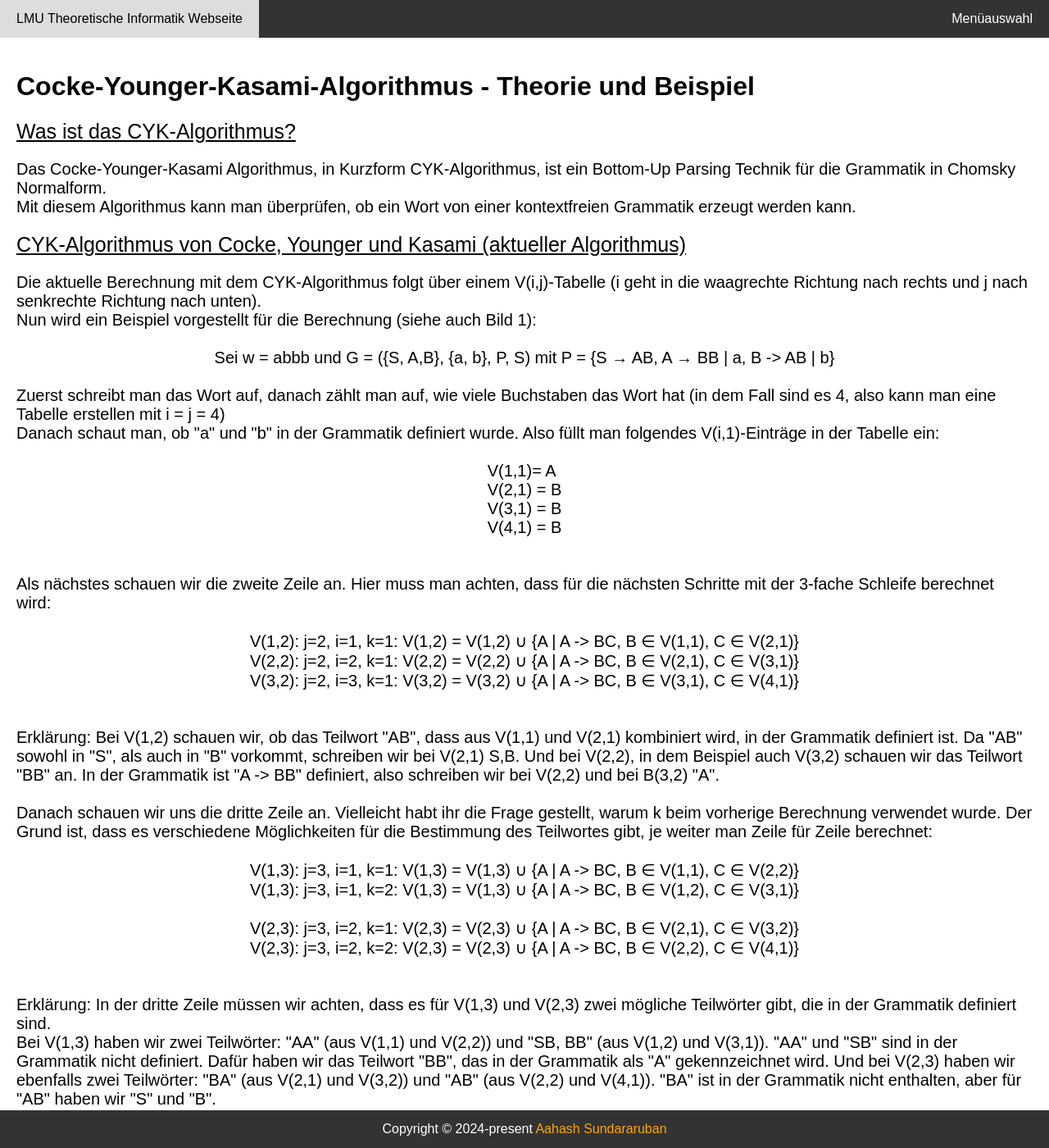
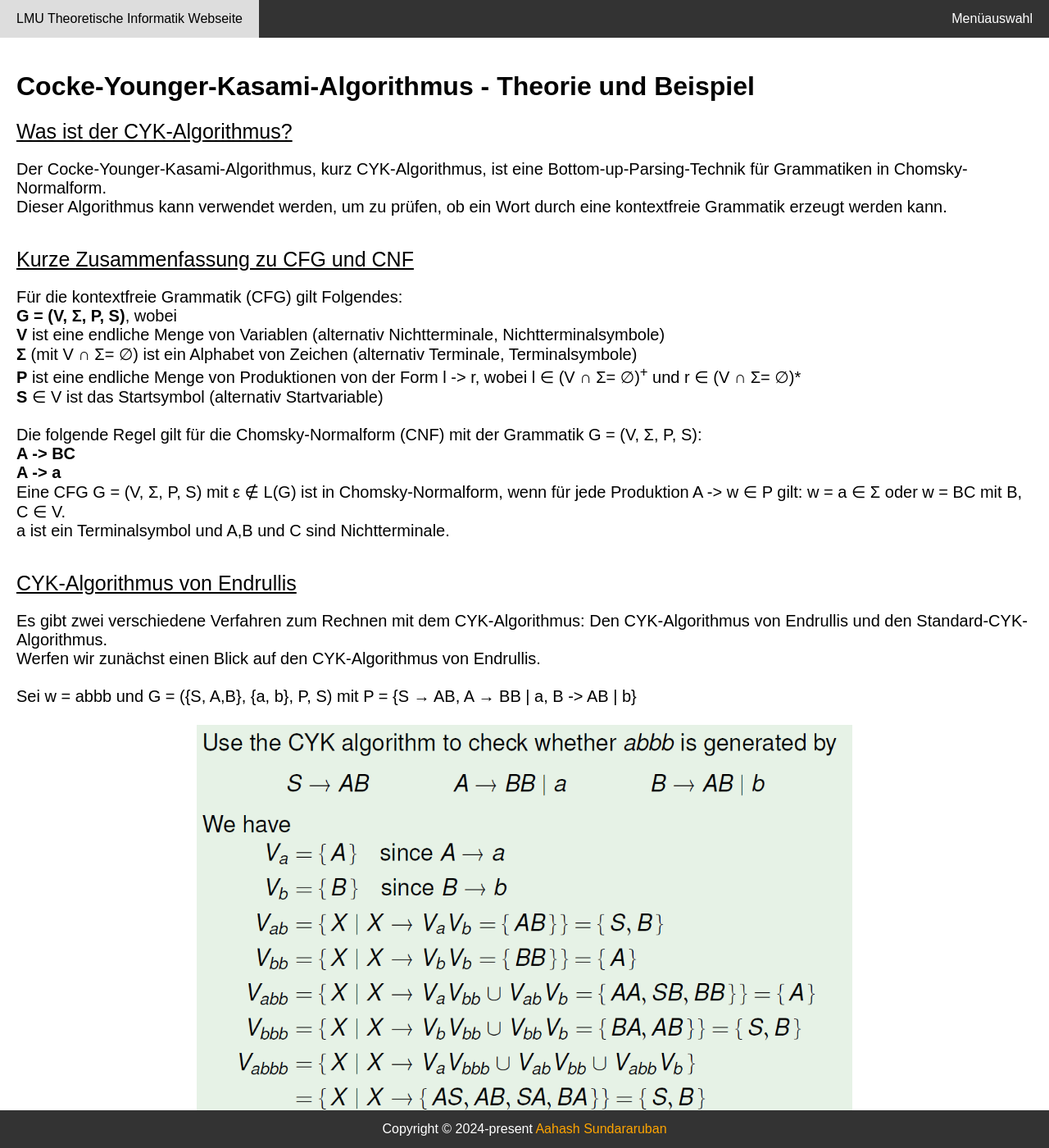
Before and after one commit to aahashderuffy/cyk-algorithm-endrullis, a Jekyll site: the page built from theory.md, in a window 1280 px wide and 1400 px high. Shown: the whole window at 82% size. Built offline with Jekyll 4.4.1, drawn with Linux system fonts in a browser that asks for light colours; some of the changed text lies outside the part shown.

Commit message:
Change content on the theory and example page

```diff
--- a/theory.md
+++ b/theory.md
@@ -45,153 +45,192 @@ p{
 
 <div style="padding: 20px;">
     <h1>Cocke-Younger-Kasami-Algorithmus - Theorie und Beispiel</h1>
-    <ht2> Was ist das CYK-Algorithmus?</ht2>
+    <ht2>Was ist der CYK-Algorithmus?</ht2>
     <p>
-        Das Cocke-Younger-Kasami Algorithmus, in Kurzform CYK-Algorithmus, ist ein Bottom-Up Parsing Technik für die Grammatik in Chomsky Normalform.
+        Der Cocke-Younger-Kasami-Algorithmus, kurz CYK-Algorithmus, ist eine Bottom-up-Parsing-Technik für Grammatiken in Chomsky-Normalform.
     <br>
-        Mit diesem Algorithmus kann man überprüfen, ob ein Wort von einer kontextfreien Grammatik erzeugt werden kann.
+        Dieser Algorithmus kann verwendet werden, um zu prüfen, ob ein Wort durch eine kontextfreie Grammatik erzeugt werden kann.
     </p>
-    <ht3> CYK-Algorithmus von Cocke, Younger und Kasami (aktueller Algorithmus)</ht3>
+    <br>
+    <ht3>Kurze Zusammenfassung zu CFG und CNF</ht3>
     <p>
-        Die aktuelle Berechnung mit dem CYK-Algorithmus folgt über einem V(i,j)-Tabelle (i geht in die waagrechte Richtung nach rechts und j nach senkrechte Richtung nach unten).
+        Für die kontextfreie Grammatik (CFG) gilt Folgendes:
     <br>
-        Nun wird ein Beispiel vorgestellt für die Berechnung (siehe auch Bild 1):
+        <b>G = (V, &Sigma;, P, S)</b>, wobei
+    <br>
+        <b>V</b> ist eine endliche Menge von Variablen (alternativ Nichtterminale, Nichtterminalsymbole)
+    <br>
+        <b>&Sigma;</b> (mit V &cap; &Sigma;= &empty;) ist ein Alphabet von Zeichen (alternativ Terminale, Terminalsymbole)
+    <br>
+        <b>P</b> ist eine endliche Menge von Produktionen von der Form l -> r,
+         wobei l &isin; (V &cap; &Sigma;= &empty;)<sup>+</sup> und r &isin; (V &cap; &Sigma;= &empty;)*
+    <br>
+        <b>S</b> &isin; V ist das Startsymbol (alternativ Startvariable)
     <br>
     <br>
-    <list>
-        Sei w = abbb und G = ({S, A,B}, {a, b}, P, S) mit P = {S → AB, A → BB | a, B -> AB | b}
-    </list>
+        Die folgende Regel gilt für die Chomsky-Normalform (CNF) mit der Grammatik G = (V, &Sigma;, P, S):
     <br>
-        Zuerst schreibt man das Wort auf, danach zählt man auf, wie viele Buchstaben das Wort hat (in dem Fall sind es 4, also kann man eine Tabelle erstellen mit i = j = 4)
+        <b>A -> BC</b>
     <br>
-        Danach schaut man, ob "a" und "b" in der Grammatik definiert wurde. Also füllt man folgendes V(i,1)-Einträge in der Tabelle ein:
+        <b>A -> a</b>
+    <br>
+        Eine CFG G = (V, &Sigma;, P, S) mit &epsilon; &notin; L(G) ist in Chomsky-Normalform,
+        wenn für jede Produktion A -> w &isin; P gilt: w = a &isin; &Sigma; oder w = BC mit B, C &isin; V.
+    <br>
+        a ist ein Terminalsymbol und A,B und C sind Nichtterminale.
+    </p>
+    <br>
+    <ht3>CYK-Algorithmus von Endrullis</ht3>
+    <p>
+        Es gibt zwei verschiedene Verfahren zum Rechnen mit dem CYK-Algorithmus: Den CYK-Algorithmus von Endrullis und den Standard-CYK-Algorithmus.
+    <br>
+        Werfen wir zunächst einen Blick auf den CYK-Algorithmus von Endrullis.
     <br>
     <br>
+        Sei w = abbb und G = ({S, A,B}, {a, b}, P, S) mit P = {S → AB, A → BB | a, B -&gt; AB | b}
+    <br>
+    <br>
+    <zentriert>
+        <img title="Neuer CYK-Algorithm von Dr. Jörg Endrullis" height="600" alt="Bild zur neuen Berechnung mit dem neuen CYK-Algorithmus" src="/bachelorarbeit-cyk/assets/images/new cyk algorithm.png" />
+    </zentriert>
+    <br>
+    <p2>
+        Bild 1: Berechnung mit dem neuen CYK-Algorithmus von Dr. Jörg Endrullis
+    <br />
+    <a href="http://joerg.endrullis.de/automata/12_parsing_cyk.pdf/print_12_parsing_cyk.pdf">(Quelle: http://joerg.endrullis.de/automata/12_parsing_cyk.pdf/print_12_parsing_cyk.pdf, Seite 4) </a>
+    </p2>
+    <br />
+        Erklärung: Zuerst schauen wir uns an, wie viele verschiedene Teilwörter in dem Wort "abbb" vorkommen. In dem Fall haben wir "a" und "b" und beide Teilwörter sind in der Grammatik definiert.
+    <br />
+    <br />
+        Als nächstes teilen wir das Wort "abbb" in 2er-Paare: "ab" und "bb". Wir überprüfen, ob das Ergebnis in der Grammatik definiert ist. Für "AB" haben wir "S, B" und für "BB" haben wir "A".
+    <br />
+    <br />
+        Danach nehmen wir die ersten drei Buchstaben ("abb") und die letzten drei Buchstaben ("bbb").
+    <br />
+    <br />
+        Für "abb" haben wir zwei mögliche Kombinationen, die wir berechnen können: "a" und "bb" , sowie "ab" und "b". Da wir schon im vorherigen Schritt berechnet haben, können wir einfach die Wörter kombinieren: "a" und "bb" ergibt "AA" und "ab" und "b" haben wir "SB, BB". Wir haben dann "BB", die in der Grammatik definiert wurde (A -&gt; BB).
+    <br />
+    <br />
+        Bei "bbb" wird ebenfalls genauso berechnet wie "abb"
+    <br />
+    <br />
+        Zum Schluss haben wir das Wort "abbb". Da haben wir drei verschiedene Kombinationsmöglichkeiten: "a" und "bbb", "ab" und "bb", "abb" und "b".
+    <br />
+        Für "a" und "bbb": "AS, AB"
+    <br />
+        Für "ab" und "bb": "SA, BA"
+    <br />
+        Für "abb" und "b": "AB"
+    <br />
+    <br />
+        Da "AB" in der Grammatik schon definiert ist (S und B) sind wir mit der Berechnung fertig, weil zum Schluss ein "S" steht.
+    <br />
+        Zur Überprüfung könnt ihr mal ableiten, um zu schauen, ob ihr bei der Berechnung mit dem neuen CYK-Algorithmus einen Fehler gemacht habt (siehe letzte Zeile im Bild 1).
+    </p>
+    <br>
+    <ht4>Unterschied zwischen dem Standard-CYK-Algorithmus und dem CYK-Algorithmus von Endrullis</ht4>
+    <p>
+        Der CYK-Algorithmus von Endrullis ist nicht der Standardalgorithmus. Der Unterschied zwischen den beiden besteht in der Darstellung und dem Berechnungsweg beim CYK-Algorithmus.
+    <br>
+    <br>
+        Beim <b>CYK-Algorithmus von Endrullis</b> wird das Wort in Teilwörter zerlegt und diese werden dann in aufsteigenden Wortpaaren berechnet. Zuerst wird ein Teilwort berechnet, dann in Paaren von 2 usw.
+    <br>
+    <br>
+        Beim <b>Standard-CYK-Algorithmus</b> wird die Berechnung anhand einer V(i,j)-Tabelle durchgeführt. Nehmen wir das gleiche Beispiel von oben.
+    <br>
+    <br>
+        Zuerst schreibt man das Wort auf. Danach zählt man, wie viele Buchstaben das Wort hat (in diesem Fall sind es 4, also kann man eine Tabelle mit i = j = 4 erstellen)
+    <br />
+        Überprüfen wir dann, ob "a" und "b" in der Grammatik definiert wurden. Also trägt man folgendes V(i,1)-Einträge in die Tabelle ein:
+    <br />
+    <br />
     <list>
         V(1,1)= A
-        <br>
+        <br />
         V(2,1) = B
-        <br>
+        <br />
         V(3,1) = B
-        <br>
+        <br />
         V(4,1) = B
     </list>
-    <br>
-    <br>
-        Als nächstes schauen wir die zweite Zeile an. Hier muss man achten, dass für die nächsten Schritte mit der 3-fache Schleife berechnet wird:
-    <br>
-    <br>
+    <br />
+    <br />
+        Als nächstes sehen wir uns die zweite Zeile an. Hier muss man darauf achten, dass die nächsten Schritte mit der 3-fach-Schleife berechnet werden:
+    <br />
+    <br />
     <list>
-        V(1,2): j=2, i=1, k=1: V(1,2) = V(1,2) &cup; {A | A -> BC, B &isin; V(1,1), C &isin; V(2,1)}
-        <br>
-        V(2,2): j=2, i=2, k=1: V(2,2) = V(2,2) &cup; {A | A -> BC, B &isin; V(2,1), C &isin; V(3,1)}
-        <br>
-        V(3,2): j=2, i=3, k=1: V(3,2) = V(3,2) &cup; {A | A -> BC, B &isin; V(3,1), C &isin; V(4,1)}
+        V(1,2): j=2, i=1, k=1: V(1,2) = V(1,2) &cup; {A | A -&gt; BC, B &isin; V(1,1), C &isin; V(2,1)}
+        <br />
+        V(2,2): j=2, i=2, k=1: V(2,2) = V(2,2) &cup; {A | A -&gt; BC, B &isin; V(2,1), C &isin; V(3,1)}
+        <br />
+        V(3,2): j=2, i=3, k=1: V(3,2) = V(3,2) &cup; {A | A -&gt; BC, B &isin; V(3,1), C &isin; V(4,1)}
     </list>
-    <br>
-    <br>
-        Erklärung: Bei V(1,2) schauen wir, ob das Teilwort "AB", dass aus V(1,1) und V(2,1) kombiniert wird, in der Grammatik definiert ist. Da "AB" sowohl in "S", als auch in "B" vorkommt, schreiben wir bei V(2,1) S,B. Und bei V(2,2), in dem Beispiel auch V(3,2) schauen wir das Teilwort "BB" an. In der Grammatik ist "A -> BB" definiert, also schreiben wir bei V(2,2) und bei B(3,2) "A".
-    <br>
-    <br>
-        Danach schauen wir uns die dritte Zeile an. Vielleicht habt ihr die Frage gestellt, warum k beim vorherige Berechnung verwendet wurde. Der Grund ist, dass es verschiedene Möglichkeiten für die Bestimmung des Teilwortes gibt, je weiter man Zeile für Zeile berechnet:
-    <br>
-    <br>
+    <br />
+    <br />
+        Erläuterung: Für V(1,2) prüfen wir, ob das Teilwort „AB“, das aus V(1,1) und V(2,1) zusammengesetzt ist, in der Grammatik definiert ist. Da „AB“ sowohl in „S“ als auch in „B“ vorkommt, schreiben wir S,B für V(2,1). Und für V(2,2), im Beispiel auch V(3,2), betrachten wir das Teilwort „BB“. In der Grammatik ist „A -&gt; BB“ definiert, also schreiben wir „A“ für V(2,2) und für V(3,2).
+    <br />
+    <br />
+        Dann schauen wir uns die dritte Zeile an. Sie haben sich vielleicht gefragt, warum in der vorherigen Berechnung k verwendet wurde. Der Grund ist, dass es verschiedene Möglichkeiten gibt, das Teilwort zu bestimmen, je weiter man Zeile für Zeile rechnet:
+    <br />
+    <br />
     <list>
-        V(1,3): j=3, i=1, k=1: V(1,3) = V(1,3) &cup; {A | A -> BC, B &isin; V(1,1), C &isin; V(2,2)}
-        <br>
-        V(1,3): j=3, i=1, k=2: V(1,3) = V(1,3) &cup; {A | A -> BC, B &isin; V(1,2), C &isin; V(3,1)}
+        V(1,3): j=3, i=1, k=1: V(1,3) = V(1,3) &cup; {A | A -&gt; BC, B &isin; V(1,1), C &isin; V(2,2)}
+        <br />
+        V(1,3): j=3, i=1, k=2: V(1,3) = V(1,3) &cup; {A | A -&gt; BC, B &isin; V(1,2), C &isin; V(3,1)}
     </list>
-    <br>
+    <br />
     <list>
-        V(2,3): j=3, i=2, k=1: V(2,3) = V(2,3) &cup; {A | A -> BC, B &isin; V(2,1), C &isin; V(3,2)}
-        <br>
-        V(2,3): j=3, i=2, k=2: V(2,3) = V(2,3) &cup; {A | A -> BC, B &isin; V(2,2), C &isin; V(4,1)}
+        V(2,3): j=3, i=2, k=1: V(2,3) = V(2,3) &cup; {A | A -&gt; BC, B &isin; V(2,1), C &isin; V(3,2)}
+        <br />
+        V(2,3): j=3, i=2, k=2: V(2,3) = V(2,3) &cup; {A | A -&gt; BC, B &isin; V(2,2), C &isin; V(4,1)}
     </list>
-    <br>
-    <br>
-        Erklärung: In der dritte Zeile müssen wir achten, dass es für V(1,3) und V(2,3) zwei mögliche Teilwörter gibt, die in der Grammatik definiert sind.
-    <br>
-        Bei V(1,3) haben wir zwei Teilwörter: "AA" (aus V(1,1) und V(2,2)) und "SB, BB" (aus V(1,2) und V(3,1)). "AA" und "SB" sind in der Grammatik nicht definiert. Dafür haben wir das Teilwort "BB", das in der Grammatik als "A" gekennzeichnet wird.
-        Und bei V(2,3) haben wir ebenfalls zwei Teilwörter: "BA" (aus V(2,1) und V(3,2)) und "AB" (aus V(2,2) und V(4,1)). "BA" ist in der Grammatik nicht enthalten, aber für "AB" haben wir "S" und "B".
-    <br>
-    <br>
-        Zum Schluss schauen wir und die letzte Zeile an. Hier gibt es drei verschiedene Teilwörter, die in der Grammatik enthalten sind.:
-    <br>
-    <br>
+    <br />
+    <br />
+        Erläuterung: In der dritten Zeile ist zu beachten, dass es zwei mögliche Teilwörter für V(1,3) und V(2,3) gibt, die in der Grammatik definiert sind.
+    <br />
+        In V(1,3) haben wir zwei Teilwörter: „AA“ (aus V(1,1) und V(2,2)) und ‚SB, BB‘ (aus V(1,2) und V(3,1)). „AA“ und ‚SB‘ sind in der Grammatik nicht definiert. Stattdessen haben wir das Teilwort „BB“, das in der Grammatik als „A“ markiert ist.
+        Und in V(2,3) haben wir auch zwei Teilwörter: „BA“ (aus V(2,1) und V(3,2)) und ‚AB‘ (aus V(2,2) und V(4,1)). BA“ ist nicht in der Grammatik enthalten, aber für ‚AB‘ haben wir ‚S‘ und ‚B‘.
+    <br />
+    <br />
+        Betrachten wir schließlich die letzte Zeile. Hier gibt es drei verschiedene Unterwörter, die in der Grammatik enthalten sind:
+    <br />
+    <br />
     <list>
-        V(1,4): j=4, i=1, k=1: V(1,4) = V(1,4) &cup; {A | A -> BC, B &isin; V(1,1), C &isin; V(2,3)}
-        <br>
-        V(1,4): j=4, i=1, k=2: V(1,4) = V(1,4) &cup; {A | A -> BC, B &isin; V(1,2), C &isin; V(3,2)}
-        <br>
-        V(1,4): j=4, i=1, k=3: V(1,4) = V(1,4) &cup; {A | A -> BC, B &isin; V(1,3), C &isin; V(4,1)}
+        V(1,4): j=4, i=1, k=1: V(1,4) = V(1,4) &cup; {A | A -&gt; BC, B &isin; V(1,1), C &isin; V(2,3)}
+        <br />
+        V(1,4): j=4, i=1, k=2: V(1,4) = V(1,4) &cup; {A | A -&gt; BC, B &isin; V(1,2), C &isin; V(3,2)}
+        <br />
+        V(1,4): j=4, i=1, k=3: V(1,4) = V(1,4) &cup; {A | A -&gt; BC, B &isin; V(1,3), C &isin; V(4,1)}
     </list>
-    <br>
-    <br>
-        Erklärung: Wie bereits erwähnt, haben wir hier drei verschiedene Teilwörter: "AS, AB" (aus V(1,1) und V(2,3)), "SA, BA" (aus V(1,2) und V(3,2)) und "AB" (aus V(1,3) und V(4,1)).
-    <br>
-        Wir schauen, ob wir die gefundene Teilwörter in der Grammatik liegt. Und das ist nur bei "AB" der Fall. Also schreiben wir bei V(1,4) "S,B".
-    <br>
-        So sind wir mit der Berechnung fertig. Nun überprüfen wir, ob das Wort "abbb" in der Sprache liegt. Wichtig ist, dass am Ende, in dem Beispiel bei V(1,4) "S" vorkommt, was wir hier haben.
-    <br>
-        Also können wir die Antwort schreiben:
-    <br>
-    <br>
+    <br />
+    <br />
+        Erläuterung: Wie bereits erwähnt, haben wir hier drei verschiedene Teilwörter: „AS, AB“ (aus V(1,1) und V(2,3)), ‚SA, BA‘ (aus V(1,2) und V(3,2)) und ‚AB‘ (aus V(1,3) und V(4,1)).
+    <br />
+        Wir prüfen, ob wir die Teilwörter in der Grammatik gefunden haben. Und das ist nur bei „AB“ der Fall. Also schreiben wir „S,B“ für V(1,4).
+    <br />
+        Damit ist die Berechnung abgeschlossen. Nun prüfen wir, ob das Wort „abbb“ in der Sprache vorkommt. Wichtig ist, dass „S“ am Ende steht, im Beispiel bei V(1,4), was hier der Fall ist.
+    <br />
+        Wir können also die Antwort schreiben:
+    <br />
+    <br />
     <list>
         Da S &cup; V(1,4) gilt w &cup; L(G).
     </list>
+    <br />
+    <br />
+    <zentriert>
+        <img title="Standard-CYK-Algorithmus" height="600" alt="Bild zur Berechnung mit dem Standard-CYK-Algorithmus" src="/bachelorarbeit-cyk/assets/images/old cyk algorithm.png" />
+        </zentriert>
+    <p2>
+        Bild 2: Berechnung mit dem alten CYK-Algorithmus
+    </p2>
     <br>
     <br>
-    <zentriert>
-        <img title="Neuer CYK-Algorithm von Dr. Jörg Endrullis" height="600" alt="Bild zur neuen Berechnung mit dem neuen CYK-Algorithmus" src="{{ site.baseurl }}/assets/images/old cyk algorithm.png">
-        </zentriert>
-    <p2>
-        Bild 1: Berechnung mit dem alten CYK-Algorithmus
-    </p2>
-    </p>
-    <ht4> CYK-Algorithmus von Jörg Endrullis (neuer Algorithmus)</ht4>
-    <p>
-        In dem vorherigen ist die Berechnung sehr einfach und schnell. Aber bei größere Wörter wird es dann sehr zeitaufwendig, da man mehrere Schritte benötigt und die Wahrscheinlichkeit ist sehr hoch, dass man sich dazwischen irgendwo verrechnet, sodass die Ergebnis beeinflusst wird.
+        Wie wir sehen können, hat der Standard-CYK-Algorithmus eine einfache und klare Darstellung.
     <br>
-        Daher wurde eine neue Berechnung des CYK-Algorithmus vorgestellt, die von Dr. Jörg Endrullis von der Vrije Universiteit Amsterdam entwickelt wurde.
+        Das Problem ist, dass die Berechnung längerer Wörter sehr zeitaufwändig ist.
     <br>
-        Nehmen wir diesselbe Beispiel von oben. Nun sieht die Berechnung mit dem neuen CYK-Algorithmus so aus:
-    <br>
-    <br>
-    <zentriert>
-        <img title="Neuer CYK-Algorithm von Dr. Jörg Endrullis" height="600" alt="Bild zur neuen Berechnung mit dem neuen CYK-Algorithmus" src="{{ site.baseurl }}/assets/images/new cyk algorithm.png">
-    </zentriert>
-    <p2>
-        Bild 2: Berechnung mit dem neuen CYK-Algorithmus von Dr. Jörg Endrullis
-    <br>
-    <a href="http://joerg.endrullis.de/automata/12_parsing_cyk.pdf/print_12_parsing_cyk.pdf">(Quelle: http://joerg.endrullis.de/automata/12_parsing_cyk.pdf/print_12_parsing_cyk.pdf, Seite 4) </a>
-    </p2>
-    <br>
-        Erklärung: Zuerst schauen wir uns an, wie viele verschiedene Teilwörter in dem Wort "abbb" vorkommen. In dem Fall haben wir "a" und "b" und beide Teilwörter sind in der Grammatik definiert.
-    <br>
-    <br>
-        Als nächstes teilen wir das Wort "abbb" in 2er-Paare: "ab" und "bb". Wir überprüfen, ob das Ergebnis in der Grammatik definiert ist. Für "AB" haben wir "S, B" und für "BB" haben wir "A".
-    <br>
-    <br>
-        Danach nehmen wir die ersten drei Buchstaben ("abb") und die letzten drei Buchstaben ("bbb").
-    <br>
-    <br>
-        Für "abb" haben wir zwei mögliche Kombinationen, die wir berechnen können: "a" und "bb" , sowie "ab" und "b". Da wir schon im vorherigen Schritt berechnet haben, können wir einfach die Wörter kombinieren: "a" und "bb" ergibt "AA" und "ab" und "b" haben wir "SB, BB". Wir haben dann "BB", die in der Grammatik definiert wurde (A -> BB).
-    <br>
-    <br>
-        Bei "bbb" wird ebenfalls genauso berechnet wie "abb"
-    <br>
-    <br>
-        Zum Schluss haben wir das Wort "abbb". Da haben wir drei verschiedene Kombinationsmöglichkeiten: "a" und "bbb", "ab" und "bb", "abb" und "b".
-    <br>
-        Für "a" und "bbb": "AS, AB"
-    <br>
-        Für "ab" und "bb": "SA, BA"
-    <br>
-        Für "abb" und "b": "AB"
-    <br>
-    <br>
-        Da "AB" in der Grammatik schon definiert ist (S und B) sind wir mit der Berechnung fertig, weil zum Schluss ein "S" steht.
-    <br>
-        Zur Überprüfung könnt ihr mal ableiten, um zu schauen, ob ihr bei der Berechnung mit dem neuen CYK-Algorithmus einen Fehler gemacht habt (siehe letzte Zeile im Bild 2).
+        Daher ist der CYK-Algorithmus eine Alternative, da das Endergebnis in nur wenigen Schritten erzielt werden kann.
     </p>
 </div>
```
